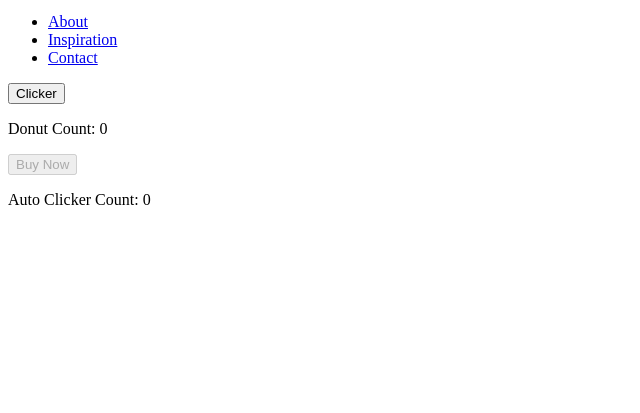
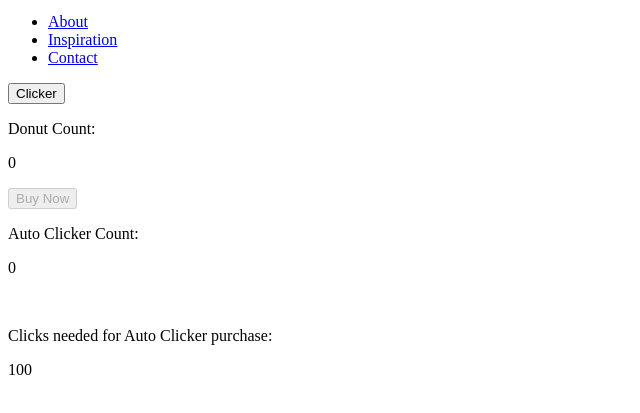
Before and after one commit to KRvision/DonutMaker, a website built with Parcel: page index.html in a window 1280 px wide. Shown: the part 29-442 px from the top of the page, without its empty margins (0-640 px from the left). Built offline with nearby package versions, Linux system fonts and the light colour scheme.

Commit message:
Added the clicks needed for auto click purchases

```diff
--- a/index.html
+++ b/index.html
@@ -25,12 +25,18 @@
     <main class="donut-clicker">
       <section class="donut-btn">
         <button id="donuts">Clicker</button>
-        <p>Donut Count: <a id="click-btn">0</a></p>
+        <p>Donut Count: <div id="click-btn">0</div></p>
       </section>
 
       <section class="auto-clicker">
         <button id="auto-btn" disabled>Buy Now</button>
-        <p>Auto Clicker Count: <a id="auto-count">0</a></p>
+        <p>Auto Clicker Count: <div id="auto-count">0</div></p>
+        <br />
+
+        <p>
+          Clicks needed for Auto Clicker purchase:
+          <div id="remaining-clicks">100</div>
+        </p>
       </section>
     </main>
 
--- a/index.js
+++ b/index.js
@@ -59,6 +59,7 @@ function purchaseAutoClicker() {
     subtractFromDonutCount(autoClickerCost);
     addAutoClicker(1);
     autoClickerCostIncrease();
+    document.getElementById("remaining-clicks").innerText = autoClickerCost;
   }
 }
 
```
